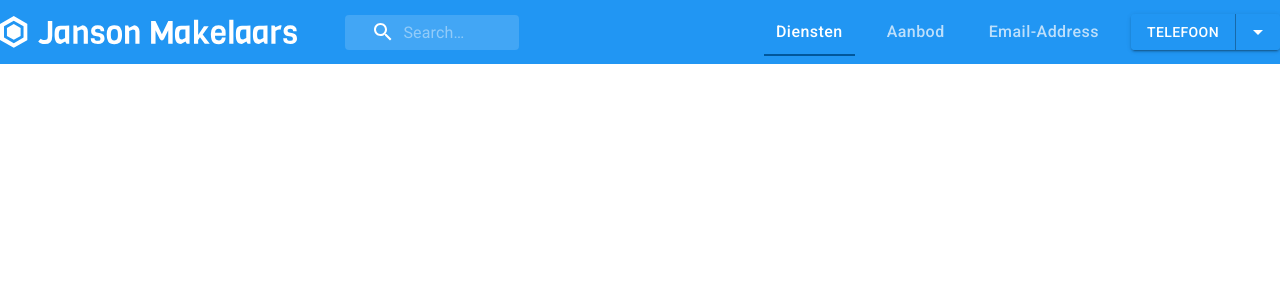
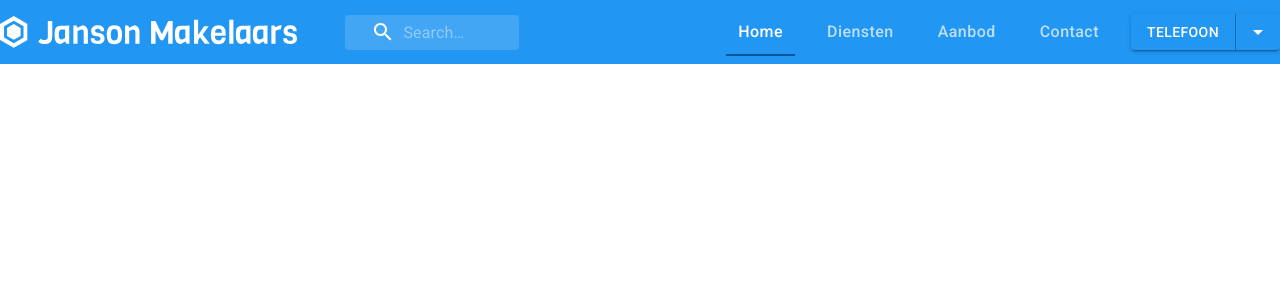
Before and after one commit to Karem1986/MaterialUI_applic, a React (Create React App) app: page / in a window 1280 px wide. Shown: the top 300 px of the page. Built offline with nearby package versions, Linux system fonts and the light colour scheme.

Commit message:
added routing and link navigation

```diff
--- a/src/App.js
+++ b/src/App.js
@@ -1,12 +1,17 @@
 import { BrowserRouter as Router } from "react-router-dom"
 import { Switch , Route } from "react-router-dom"
-
 import Homepage from "./Pages/Homepage"
+import Diensten from "./Pages/Diensten"
+import Aanbod from "./Pages/Aanbod"
+import Contact from "./Pages/Contact"
 
 function App() {
   return (
   <Router>
     <Switch>
+    <Route path="/diensten"  component={Diensten}></Route>
+    <Route path="/aanbod"  component={Aanbod}></Route>
+    <Route path="/contact"  component={Contact}></Route>
     <Route path="/" exact component={Homepage}></Route>
     </Switch>
   </Router>
--- /dev/null
+++ b/src/Pages/Aanbod/index.js
@@ -0,0 +1,10 @@
+import React from 'react'
+
+export default function Diensten() {
+
+    return(
+        <div>
+            Aanbod
+        </div>
+    )
+}
--- /dev/null
+++ b/src/Pages/Contact/index.js
@@ -0,0 +1,10 @@
+import React from 'react'
+
+export default function Diensten() {
+
+    return(
+        <div>
+            Contact
+        </div>
+    )
+}
--- /dev/null
+++ b/src/Pages/Diensten/index.js
@@ -0,0 +1,10 @@
+import React from 'react'
+
+export default function Diensten() {
+
+    return(
+        <div>
+            Diensten
+        </div>
+    )
+}
--- a/src/components/Header.js
+++ b/src/components/Header.js
@@ -20,6 +20,8 @@ import Paper from '@material-ui/core/Paper';
 import Popper from '@material-ui/core/Popper';
 import MenuItem from '@material-ui/core/MenuItem';
 import MenuList from '@material-ui/core/MenuList';
+//Link navigation
+import {Link} from 'react-router-dom'
 const useStyles = makeStyles((theme) => ({
   root: {
     flexGrow: 1,
@@ -131,6 +133,11 @@ export default function Header() {
  const [open, setOpen] = React.useState(false);
  const anchorRef = React.useRef(null);
  const [selectedIndex, setSelectedIndex] = React.useState(1);
+ //Tabs
+ const [value, setValue] = React.useState(0);
+ const handleChange = (event, newValue) => {
+  setValue(newValue);
+};
 
  const handleClick = () => {
    console.info(`You clicked ${options[selectedIndex]}`);
@@ -180,10 +187,11 @@ export default function Header() {
               inputProps={{ 'aria-label': 'search' }}
             />
           </div>
-          <Tabs value={0} className={classes.tabs}>
-           <Tab className={classes.text} label="Diensten"></Tab>
-           <Tab className={classes.text}label="Aanbod"></Tab>
-           <Tab className={classes.text}label="Email-Address"></Tab>
+          <Tabs value={value} onChange={handleChange} className={classes.tabs}>
+          <Tab className={classes.text} component={Link} to="/" label="Home"></Tab>
+           <Tab className={classes.text} component={Link} to="/diensten" label="Diensten"></Tab>
+           <Tab className={classes.text} component={Link} to="/aanbod" label="Aanbod"></Tab>
+           <Tab className={classes.text} component={Link} to="/contact" label="Contact"></Tab>
           </Tabs>
           <ButtonGroup variant="contained" color="primary" ref={anchorRef} aria-label="split button">
           <Button onClick={handleClick}>Telefoon</Button>
```
